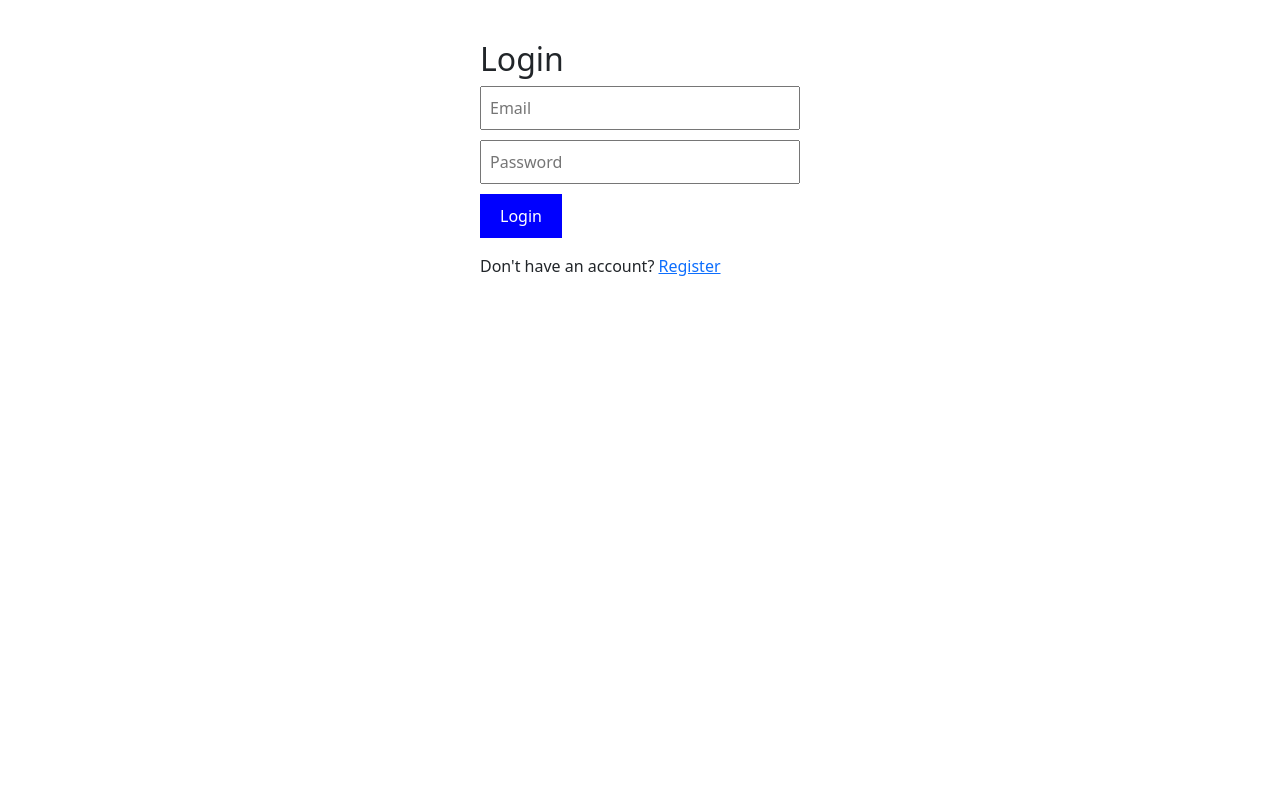
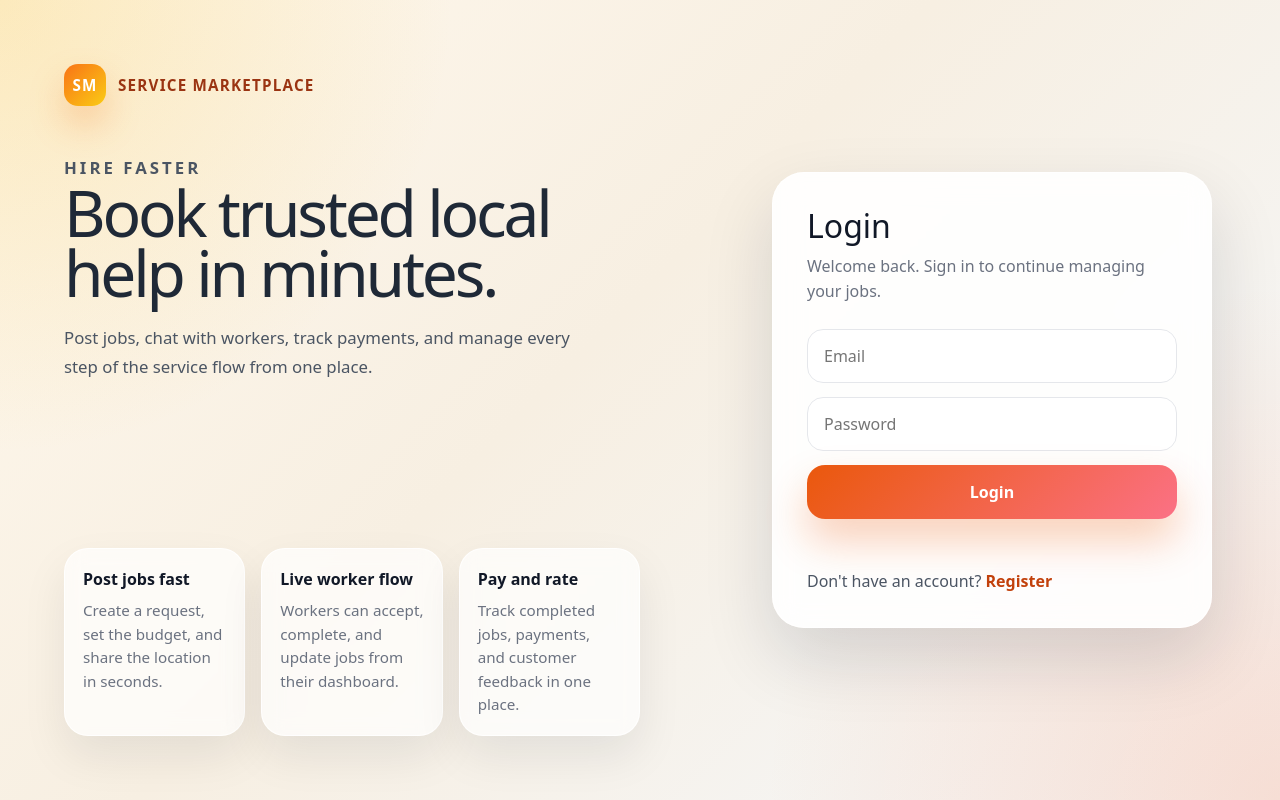
Before and after one commit to bibekbhattarai9811-create/service-marketplace, a React (Create React App) app in the folder frontend/: page / in a window 1280 px wide. Built offline with nearby package versions, Linux system fonts and the light colour scheme.

Commit message:
Redesign auth pages

```diff
--- a/frontend/src/App.css
+++ b/frontend/src/App.css
@@ -1,38 +1,217 @@
-.App {
-  text-align: center;
+.auth-shell {
+  min-height: 100vh;
+  display: grid;
+  grid-template-columns: 1.1fr 0.9fr;
+  background:
+    radial-gradient(circle at top left, rgba(245, 197, 66, 0.28), transparent 30%),
+    radial-gradient(circle at bottom right, rgba(255, 133, 76, 0.22), transparent 34%),
+    linear-gradient(135deg, #fff8ec 0%, #f7efe2 45%, #f4f7fb 100%);
 }
 
-.App-logo {
-  height: 40vmin;
-  pointer-events: none;
+.auth-showcase {
+  padding: 64px;
+  color: #1f2937;
+  display: flex;
+  flex-direction: column;
+  justify-content: space-between;
 }
 
-@media (prefers-reduced-motion: no-preference) {
-  .App-logo {
-    animation: App-logo-spin infinite 20s linear;
+.auth-brand {
+  display: inline-flex;
+  align-items: center;
+  gap: 12px;
+  font-size: 0.95rem;
+  font-weight: 700;
+  letter-spacing: 0.08em;
+  text-transform: uppercase;
+  color: #9a3412;
+}
+
+.auth-brand-badge {
+  width: 42px;
+  height: 42px;
+  border-radius: 14px;
+  display: grid;
+  place-items: center;
+  background: linear-gradient(135deg, #f97316, #facc15);
+  color: #fff;
+  box-shadow: 0 18px 35px rgba(249, 115, 22, 0.28);
+}
+
+.auth-copy {
+  max-width: 560px;
+  margin: 48px 0;
+}
+
+.auth-kicker {
+  margin: 0 0 12px;
+  font-size: 0.88rem;
+  font-weight: 700;
+  letter-spacing: 0.18em;
+  text-transform: uppercase;
+  color: #c2410c;
+}
+
+.auth-copy h1 {
+  margin: 0;
+  font-size: clamp(2.6rem, 5vw, 4.8rem);
+  line-height: 0.95;
+  letter-spacing: -0.05em;
+}
+
+.auth-copy p {
+  margin: 20px 0 0;
+  max-width: 510px;
+  font-size: 1.05rem;
+  line-height: 1.7;
+  color: #4b5563;
+}
+
+.auth-feature-grid {
+  display: grid;
+  grid-template-columns: repeat(3, minmax(0, 1fr));
+  gap: 16px;
+}
+
+.auth-feature-card {
+  padding: 18px;
+  border-radius: 24px;
+  background: rgba(255, 255, 255, 0.7);
+  border: 1px solid rgba(255, 255, 255, 0.8);
+  box-shadow: 0 20px 45px rgba(15, 23, 42, 0.08);
+  backdrop-filter: blur(10px);
+}
+
+.auth-feature-card strong {
+  display: block;
+  margin-bottom: 8px;
+  font-size: 1rem;
+  color: #111827;
+}
+
+.auth-feature-card span {
+  display: block;
+  color: #6b7280;
+  line-height: 1.55;
+  font-size: 0.95rem;
+}
+
+.auth-panel {
+  display: flex;
+  align-items: center;
+  justify-content: center;
+  padding: 40px 32px;
+}
+
+.auth-card {
+  width: min(100%, 440px);
+  padding: 34px;
+  border-radius: 32px;
+  background: rgba(255, 255, 255, 0.9);
+  border: 1px solid rgba(255, 255, 255, 0.9);
+  box-shadow: 0 30px 70px rgba(15, 23, 42, 0.14);
+  backdrop-filter: blur(14px);
+}
+
+.auth-card h2 {
+  margin: 0 0 8px;
+  font-size: 2rem;
+  color: #111827;
+}
+
+.auth-subtitle {
+  margin: 0 0 24px;
+  color: #6b7280;
+  line-height: 1.6;
+}
+
+.auth-form {
+  display: grid;
+  gap: 14px;
+}
+
+.auth-form input,
+.auth-form select {
+  width: 100%;
+  border: 1px solid #e5e7eb;
+  border-radius: 16px;
+  padding: 14px 16px;
+  font-size: 1rem;
+  color: #111827;
+  background: rgba(255, 255, 255, 0.92);
+  transition: border-color 160ms ease, box-shadow 160ms ease, transform 160ms ease;
+}
+
+.auth-form input:focus,
+.auth-form select:focus {
+  outline: none;
+  border-color: #f97316;
+  box-shadow: 0 0 0 4px rgba(249, 115, 22, 0.14);
+  transform: translateY(-1px);
+}
+
+.auth-button {
+  border: none;
+  border-radius: 18px;
+  padding: 15px 18px;
+  font-size: 1rem;
+  font-weight: 700;
+  color: #fff;
+  cursor: pointer;
+  background: linear-gradient(135deg, #ea580c, #fb7185);
+  box-shadow: 0 22px 40px rgba(234, 88, 12, 0.28);
+  transition: transform 160ms ease, box-shadow 160ms ease;
+}
+
+.auth-button:hover {
+  transform: translateY(-2px);
+  box-shadow: 0 28px 50px rgba(234, 88, 12, 0.34);
+}
+
+.auth-button:active {
+  transform: translateY(0);
+}
+
+.auth-message {
+  min-height: 24px;
+  margin: 8px 0 0;
+  color: #9a3412;
+  font-weight: 600;
+}
+
+.auth-switch {
+  margin: 18px 0 0;
+  color: #4b5563;
+}
+
+.auth-switch a {
+  color: #c2410c;
+  font-weight: 700;
+  text-decoration: none;
+}
+
+.auth-switch a:hover {
+  text-decoration: underline;
+}
+
+@media (max-width: 980px) {
+  .auth-shell {
+    grid-template-columns: 1fr;
+  }
+
+  .auth-showcase {
+    padding: 36px 24px 16px;
+  }
+
+  .auth-copy {
+    margin: 32px 0;
+  }
+
+  .auth-feature-grid {
+    grid-template-columns: 1fr;
+  }
+
+  .auth-panel {
+    padding: 16px 24px 40px;
   }
 }
-
-.App-header {
-  background-color: #282c34;
-  min-height: 100vh;
-  display: flex;
-  flex-direction: column;
-  align-items: center;
-  justify-content: center;
-  font-size: calc(10px + 2vmin);
-  color: white;
-}
-
-.App-link {
-  color: #61dafb;
-}
-
-@keyframes App-logo-spin {
-  from {
-    transform: rotate(0deg);
-  }
-  to {
-    transform: rotate(360deg);
-  }
-}
--- a/frontend/src/App.js
+++ b/frontend/src/App.js
@@ -1,5 +1,6 @@
 import React from 'react';
 import { BrowserRouter as Router, Routes, Route } from 'react-router-dom';
+import './App.css';
 import Login from './pages/Login';
 import Register from './pages/Register';
 import Home from './pages/Home';
--- a/frontend/src/index.css
+++ b/frontend/src/index.css
@@ -1,13 +1,20 @@
 body {
   margin: 0;
-  font-family: -apple-system, BlinkMacSystemFont, 'Segoe UI', 'Roboto', 'Oxygen',
-    'Ubuntu', 'Cantarell', 'Fira Sans', 'Droid Sans', 'Helvetica Neue',
-    sans-serif;
+  font-family: 'Trebuchet MS', 'Segoe UI', sans-serif;
   -webkit-font-smoothing: antialiased;
   -moz-osx-font-smoothing: grayscale;
+  background: #f7efe2;
 }
 
 code {
   font-family: source-code-pro, Menlo, Monaco, Consolas, 'Courier New',
     monospace;
 }
+
+* {
+  box-sizing: border-box;
+}
+
+a {
+  color: inherit;
+}
--- a/frontend/src/pages/Login.js
+++ b/frontend/src/pages/Login.js
@@ -33,30 +33,64 @@ function Login() {
     };
 
     return (
-        <div style={{ padding: '40px', maxWidth: '400px', margin: 'auto' }}>
+        <div className="auth-shell">
+            <section className="auth-showcase">
+                <div>
+                    <div className="auth-brand">
+                        <span className="auth-brand-badge">SM</span>
+                        Service Marketplace
+                    </div>
+                    <div className="auth-copy">
+                        <p className="auth-kicker">Hire faster</p>
+                        <h1>Book trusted local help in minutes.</h1>
+                        <p>
+                            Post jobs, chat with workers, track payments, and manage every step
+                            of the service flow from one place.
+                        </p>
+                    </div>
+                </div>
+
+                <div className="auth-feature-grid">
+                    <div className="auth-feature-card">
+                        <strong>Post jobs fast</strong>
+                        <span>Create a request, set the budget, and share the location in seconds.</span>
+                    </div>
+                    <div className="auth-feature-card">
+                        <strong>Live worker flow</strong>
+                        <span>Workers can accept, complete, and update jobs from their dashboard.</span>
+                    </div>
+                    <div className="auth-feature-card">
+                        <strong>Pay and rate</strong>
+                        <span>Track completed jobs, payments, and customer feedback in one place.</span>
+                    </div>
+                </div>
+            </section>
+
+            <section className="auth-panel">
+                <div className="auth-card">
                     <h2>Login</h2>
+                    <p className="auth-subtitle">Welcome back. Sign in to continue managing your jobs.</p>
+                    <div className="auth-form">
                         <input
                             type="email"
                             placeholder="Email"
                             value={email}
                             onChange={(e) => setEmail(e.target.value)}
-                style={{ display: 'block', width: '100%', marginBottom: '10px', padding: '8px' }}
                         />
                         <input
                             type="password"
                             placeholder="Password"
                             value={password}
                             onChange={(e) => setPassword(e.target.value)}
-                style={{ display: 'block', width: '100%', marginBottom: '10px', padding: '8px' }}
                         />
-            <button
-                onClick={handleLogin}
-                style={{ padding: '10px 20px', backgroundColor: 'blue', color: 'white', border: 'none', cursor: 'pointer' }}
-            >
+                        <button className="auth-button" onClick={handleLogin}>
                             Login
                         </button>
-            <p>{message}</p>
-            <p>Don't have an account? <a href="/register">Register</a></p>
+                    </div>
+                    <p className="auth-message">{message}</p>
+                    <p className="auth-switch">Don't have an account? <a href="/register">Register</a></p>
+                </div>
+            </section>
         </div>
     );
 }
--- a/frontend/src/pages/Register.js
+++ b/frontend/src/pages/Register.js
@@ -25,37 +25,80 @@ function Register() {
     };
 
     return (
-        <div style={{ padding: '40px', maxWidth: '400px', margin: 'auto' }}>
+        <div className="auth-shell">
+            <section className="auth-showcase">
+                <div>
+                    <div className="auth-brand">
+                        <span className="auth-brand-badge">SM</span>
+                        Service Marketplace
+                    </div>
+                    <div className="auth-copy">
+                        <p className="auth-kicker">Join the network</p>
+                        <h1>Create an account and start booking local services.</h1>
+                        <p>
+                            Sign up as a customer to post jobs or as a worker to accept projects,
+                            complete them, and grow your reputation.
+                        </p>
+                    </div>
+                </div>
+
+                <div className="auth-feature-grid">
+                    <div className="auth-feature-card">
+                        <strong>Customer tools</strong>
+                        <span>Post jobs, review worker progress, pay securely, and leave ratings.</span>
+                    </div>
+                    <div className="auth-feature-card">
+                        <strong>Worker tools</strong>
+                        <span>Browse available jobs, accept work, and track your earnings dashboard.</span>
+                    </div>
+                    <div className="auth-feature-card">
+                        <strong>Built-in chat</strong>
+                        <span>Keep customers and workers connected during the job without leaving the app.</span>
+                    </div>
+                </div>
+            </section>
+
+            <section className="auth-panel">
+                <div className="auth-card">
                     <h2>Register</h2>
-            <input type="text" placeholder="Full Name" value={name}
+                    <p className="auth-subtitle">Set up your profile and start using the marketplace.</p>
+                    <div className="auth-form">
+                        <input
+                            type="text"
+                            placeholder="Full Name"
+                            value={name}
                             onChange={(e) => setName(e.target.value)}
-                style={{ display: 'block', width: '100%', marginBottom: '10px', padding: '8px' }}
                         />
-            <input type="email" placeholder="Email" value={email}
+                        <input
+                            type="email"
+                            placeholder="Email"
+                            value={email}
                             onChange={(e) => setEmail(e.target.value)}
-                style={{ display: 'block', width: '100%', marginBottom: '10px', padding: '8px' }}
                         />
-            <input type="text" placeholder="Phone" value={phone}
+                        <input
+                            type="text"
+                            placeholder="Phone"
+                            value={phone}
                             onChange={(e) => setPhone(e.target.value)}
-                style={{ display: 'block', width: '100%', marginBottom: '10px', padding: '8px' }}
                         />
-            <select value={role} onChange={(e) => setRole(e.target.value)}
-                style={{ display: 'block', width: '100%', marginBottom: '10px', padding: '8px' }}
-            >
+                        <select value={role} onChange={(e) => setRole(e.target.value)}>
                             <option value="customer">Customer</option>
                             <option value="worker">Worker</option>
                         </select>
-            <input type="password" placeholder="Password" value={password}
+                        <input
+                            type="password"
+                            placeholder="Password"
+                            value={password}
                             onChange={(e) => setPassword(e.target.value)}
-                style={{ display: 'block', width: '100%', marginBottom: '10px', padding: '8px' }}
                         />
-            <button onClick={handleRegister}
-                style={{ padding: '10px 20px', backgroundColor: 'green', color: 'white', border: 'none', cursor: 'pointer' }}
-            >
+                        <button className="auth-button" onClick={handleRegister}>
                             Register
                         </button>
-            <p>{message}</p>
-            <p>Already have an account? <a href="/">Login</a></p>
+                    </div>
+                    <p className="auth-message">{message}</p>
+                    <p className="auth-switch">Already have an account? <a href="/">Login</a></p>
+                </div>
+            </section>
         </div>
     );
 }
```
Lines whose indentation alone changed are shown as unchanged.
